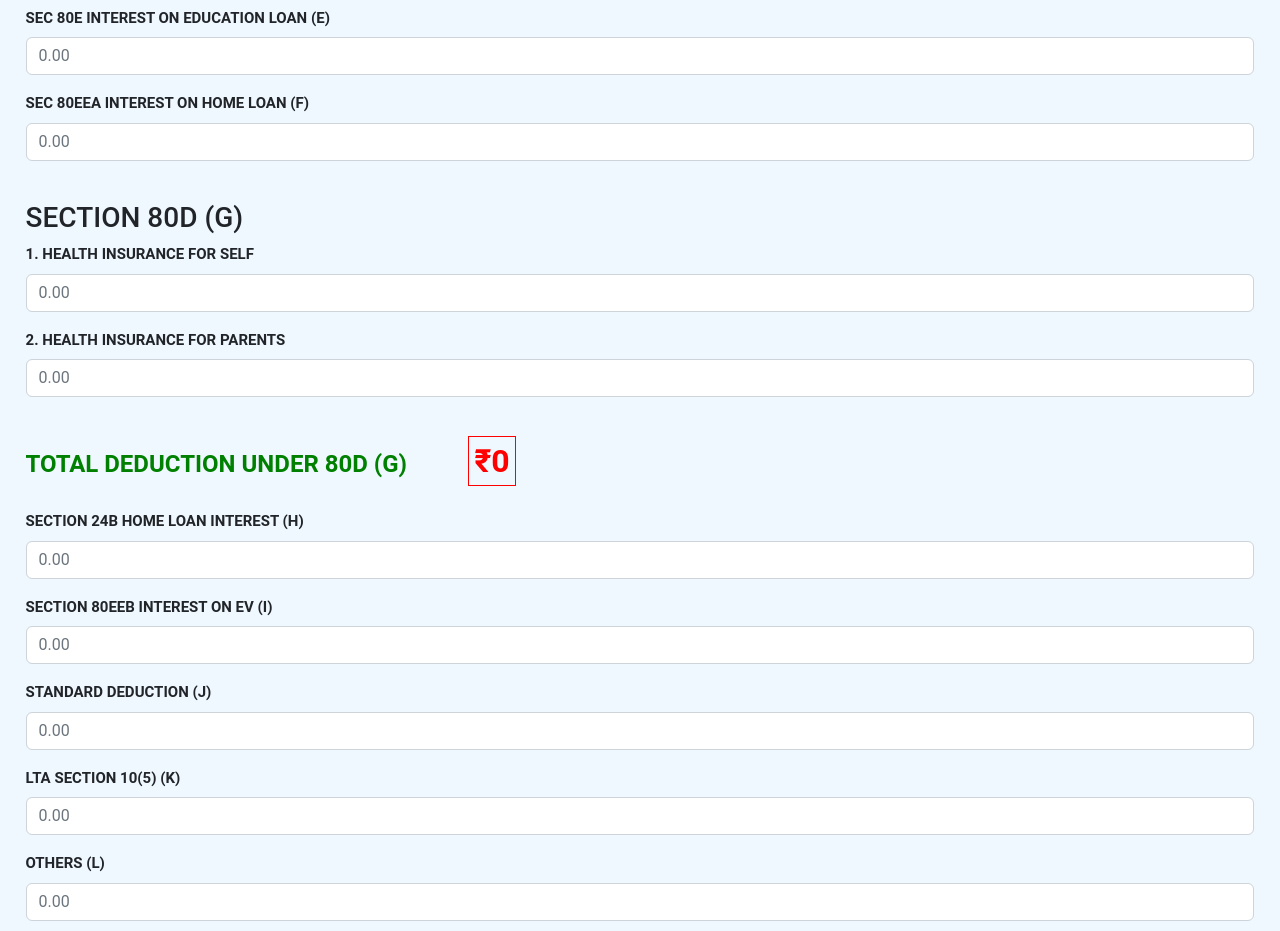
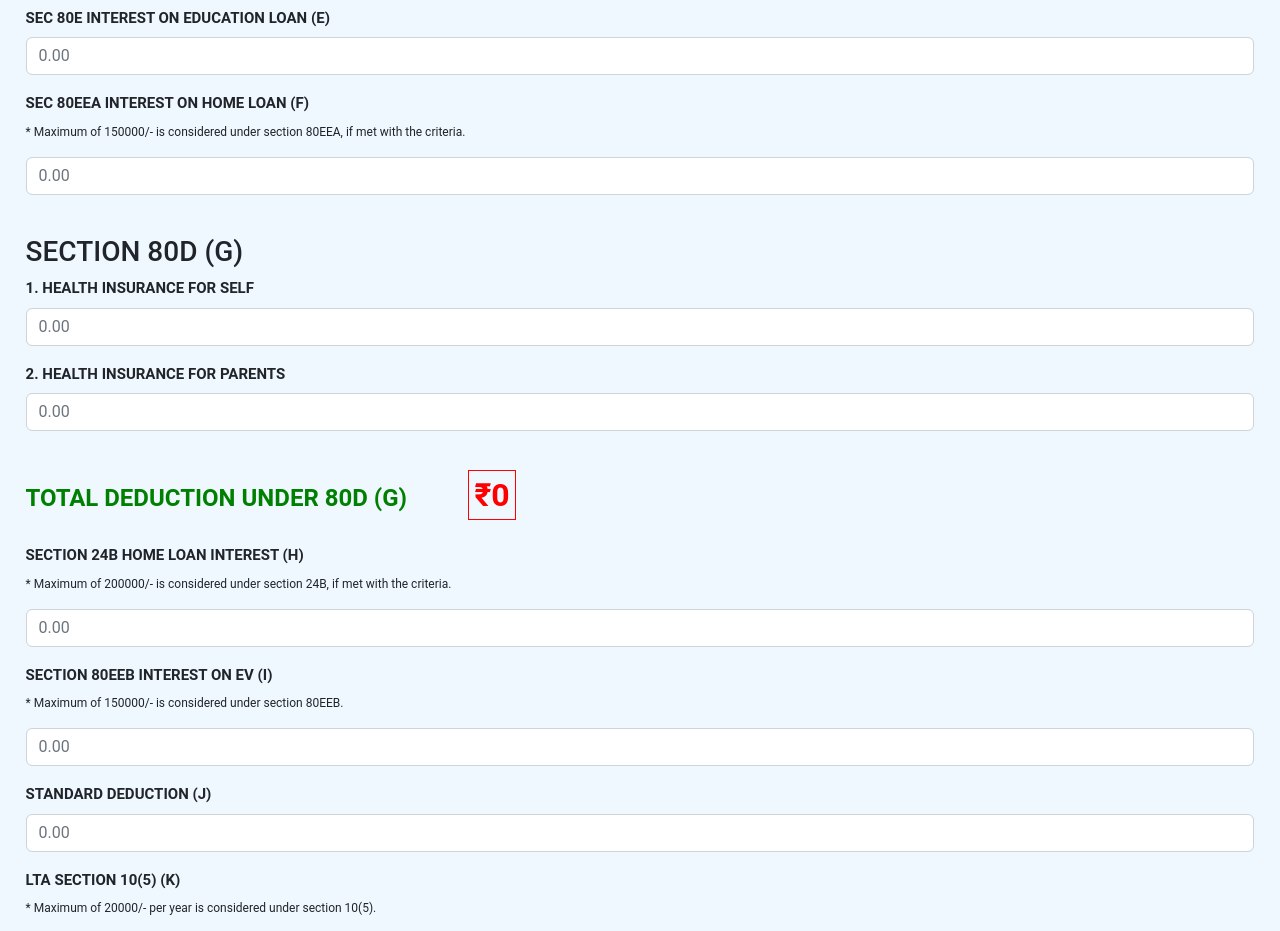
Before and after one commit to santhuvollala-js/income-tax-calculator-2023, a React (Create React App) app: page / in a window 1280 px wide. Shown: the part 2100-3031 px from the top of the page. Built offline with nearby package versions, Linux system fonts and the light colour scheme.

Commit message:
Adjusted the Max limits.

```diff
--- a/src/components/InputForm/InputForm.tsx
+++ b/src/components/InputForm/InputForm.tsx
@@ -98,9 +98,10 @@ const InputForm: FC<InputFormProps> = () => {
     const selfHealthInsEntered = ( Number(sIns) > maxSelfHealthIns ? maxSelfHealthIns : Number(sIns) );
     const parentsHealthInsEntered = ( Number(pIns) > maxParentsHealthIns ? maxParentsHealthIns : Number(sIns) );
 
-    const totalDeductions = bPlusC + Number(hra) + Number(edu) + Number(iHomeLoan) +
-    selfHealthInsEntered + parentsHealthInsEntered + Number(iHomeLoan24B) +
-    Number(ev) + Number(sDed) + Number(lta) + Number(others);
+    const totalDeductions = bPlusC + Number(hra) + Number(edu) + ( Number(iHomeLoan) > 150000 ? 150000 : Number(iHomeLoan) ) +
+    selfHealthInsEntered + parentsHealthInsEntered + ( Number(iHomeLoan24B) > 200000 ? 200000 : Number(iHomeLoan24B) ) +
+    ( Number(ev) > 150000 ? 150000 : Number(ev) ) + Number(sDed) +
+    ( Number(lta) > 20000 ? 20000 : Number(lta) ) + Number(others);
 
     console.log("totalHelathIns considered is: " + selfHealthInsEntered);
     console.log("maxTotalHealthIns considered is: " + parentsHealthInsEntered);
@@ -259,6 +260,7 @@ const InputForm: FC<InputFormProps> = () => {
         </FormGroup>
         <FormGroup>
           <Label for="iHomeLoanID">SEC 80EEA INTEREST ON HOME LOAN  (F)</Label>
+          <p>* Maximum of 150000/- is considered under section 80EEA, if met with the criteria.</p>
           <Input id="iHomeLoanID" name="iHomeLoan" placeholder="0.00" onChange={handleInputChange} value={iHomeLoan} />
         </FormGroup>
         <br />
@@ -279,10 +281,12 @@ const InputForm: FC<InputFormProps> = () => {
         <br />
         <FormGroup>
           <Label for="iHomeLoan24BID">SECTION 24B HOME LOAN INTEREST  (H)</Label>
+          <p>* Maximum of 200000/- is considered under section 24B, if met with the criteria.</p>
           <Input id="iHomeLoan24BID" name="iHomeLoan24B" placeholder="0.00" onChange={handleInputChange} value={iHomeLoan24B} />
         </FormGroup>
         <FormGroup>
           <Label for="evID">SECTION 80EEB INTEREST ON EV  (I)</Label>
+          <p>* Maximum of 150000/- is considered under section 80EEB.</p>
           <Input id="evID" name="ev" placeholder="0.00" onChange={handleInputChange} value={ev} />
         </FormGroup>
         <FormGroup>
@@ -291,6 +295,7 @@ const InputForm: FC<InputFormProps> = () => {
         </FormGroup>
         <FormGroup>
           <Label for="ltaID">LTA  SECTION 10(5)  (K)</Label>
+          <p>* Maximum of 20000/- per year is considered under section 10(5).</p>
           <Input id="ltaID" name="lta" placeholder="0.00" onChange={handleInputChange} value={lta} />
         </FormGroup>
         <FormGroup>
```
